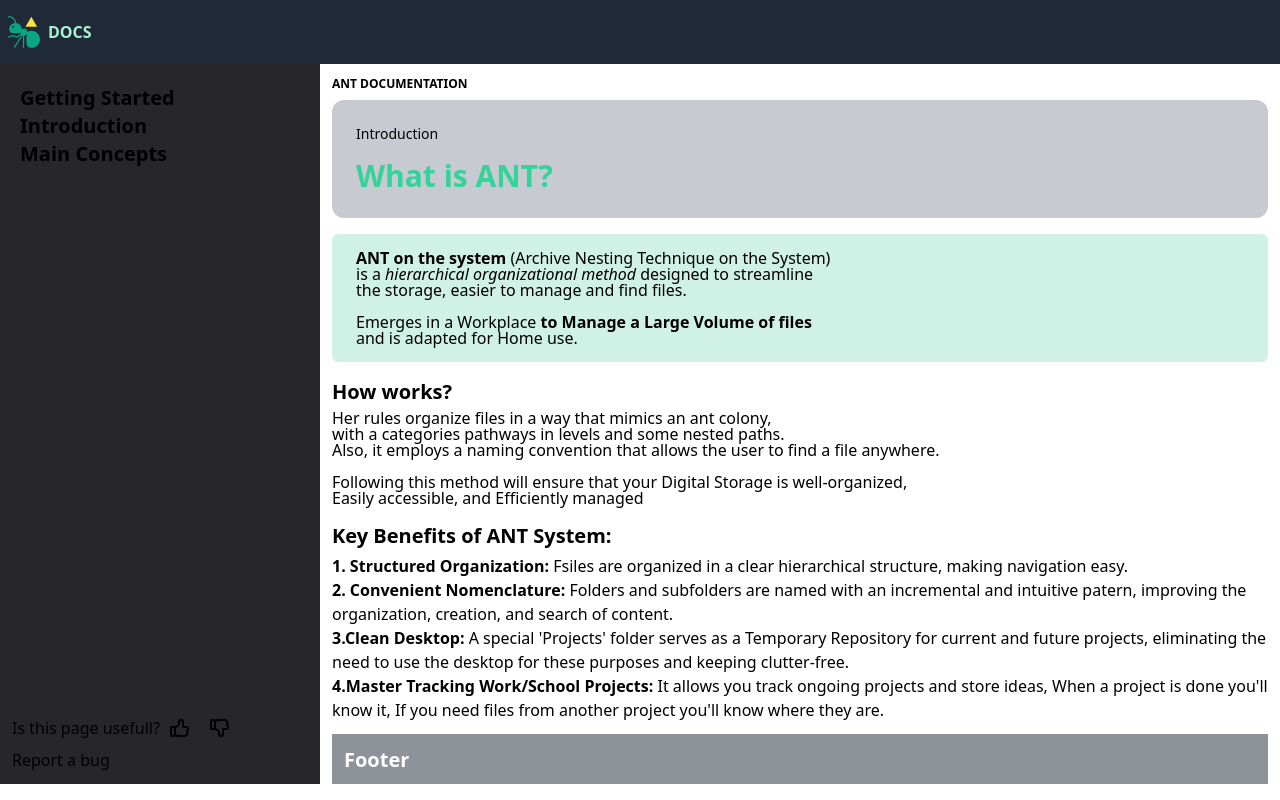
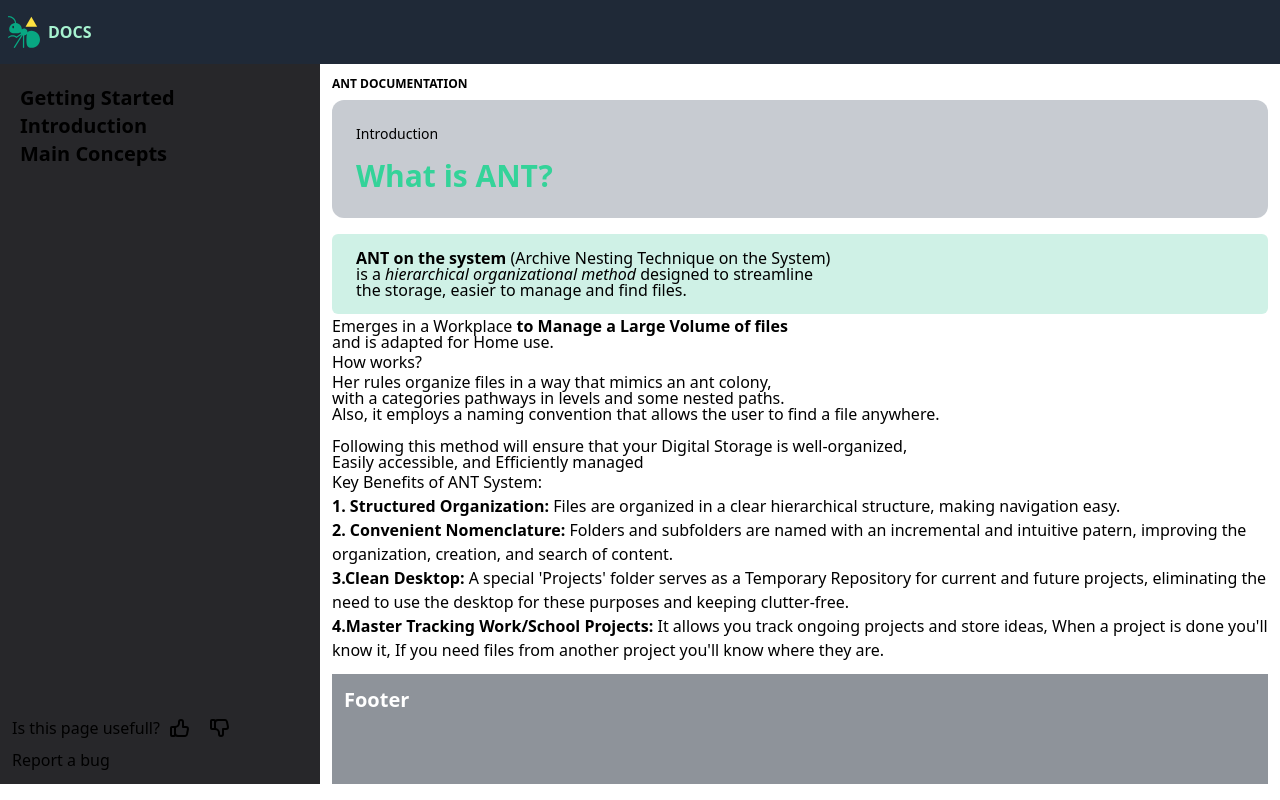
Before and after one commit to MikeWorldYt/ANT-system, an Angular app: page /home/docs/introduction in a window 1280 px wide. Built offline with nearby package versions, Linux system fonts and the light colour scheme.

Commit message:
corrections

```diff
--- a/src/app/docs/t01-starter/into-getting-starter/into-getting-starter.component.html
+++ b/src/app/docs/t01-starter/into-getting-starter/into-getting-starter.component.html
@@ -18,17 +18,19 @@
   </div>
 
   <div class="dialog"><!--  bg-emerald-500/20 pt-4 pb-4 pl-6 pr-6 mt-1 mb-1 rounded-md -->
-    <p class="leading-none">
+    <p>
       <strong>ANT on the system</strong> (Archive Nesting Technique on the System) <br>
       is a <i>hierarchical organizational method</i> designed to streamline  <br>
-      the storage, easier to manage and find files. <br> <br>
-      Emerges in a Workplace <strong>to Manage a Large Volume of files</strong><br>
-      and is adapted for Home use.
+      the storage, easier to manage and find files.
     </p>
   </div>
+  <p>
+    Emerges in a Workplace <strong>to Manage a Large Volume of files</strong><br>
+    and is adapted for Home use.
+  </p>
 
-  <h2 class="subtitle-2"> How works? </h2>
-  <p class="leading-none">
+  <h2 class="docs-subtitle-light"> How works? </h2>
+  <p>
     Her rules organize files in a way that mimics an ant colony, <br>
     with a categories pathways in levels and some nested paths. <br>
     Also, it employs a naming convention that allows the user to find a file anywhere. <br> <br>
@@ -36,10 +38,10 @@
     Easily accessible, and Efficiently managed
   </p>
 
-  <h2 class="subtitle-2"> Key Benefits of ANT System:</h2>
+  <h2 class="docs-subtitle-light"> Key Benefits of ANT System:</h2>
     <ul>
       <li> <strong>1. Structured Organization:</strong>
-        Fsiles are organized in a clear hierarchical structure, making navigation easy.
+        Files are organized in a clear hierarchical structure, making navigation easy.
       </li>
       <li> <strong>2. Convenient Nomenclature:</strong>
         Folders and subfolders are named with an incremental and intuitive patern, improving the organization, creation, and search of content.
```
